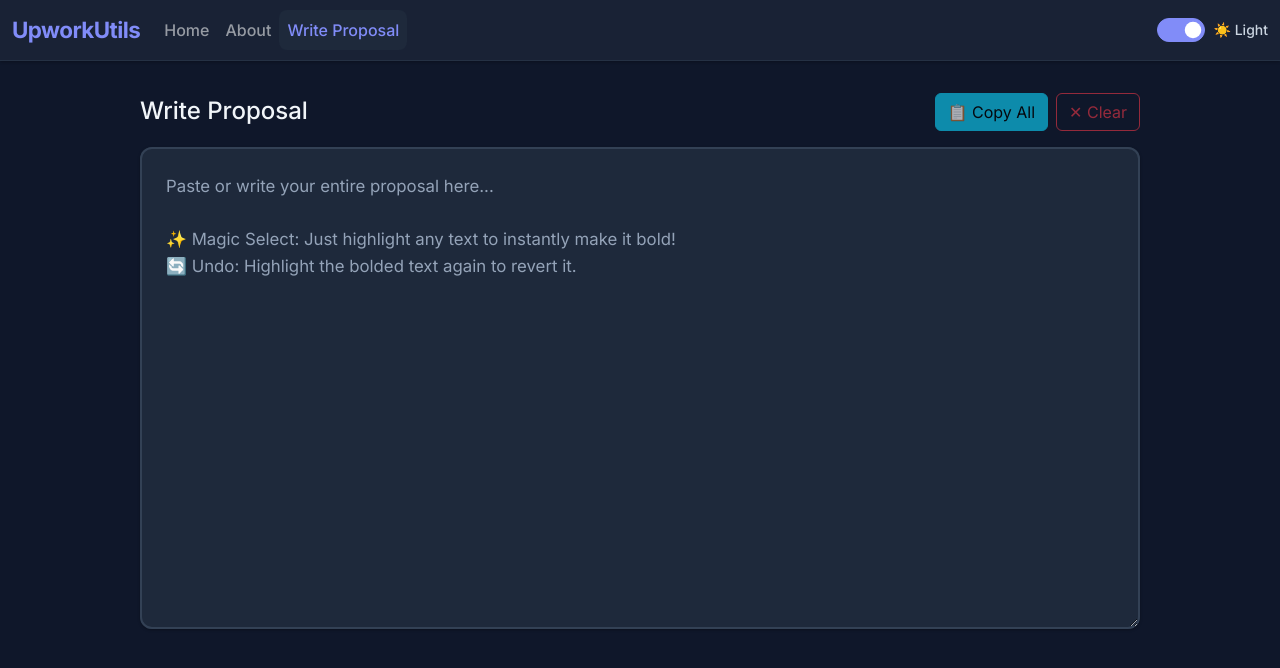
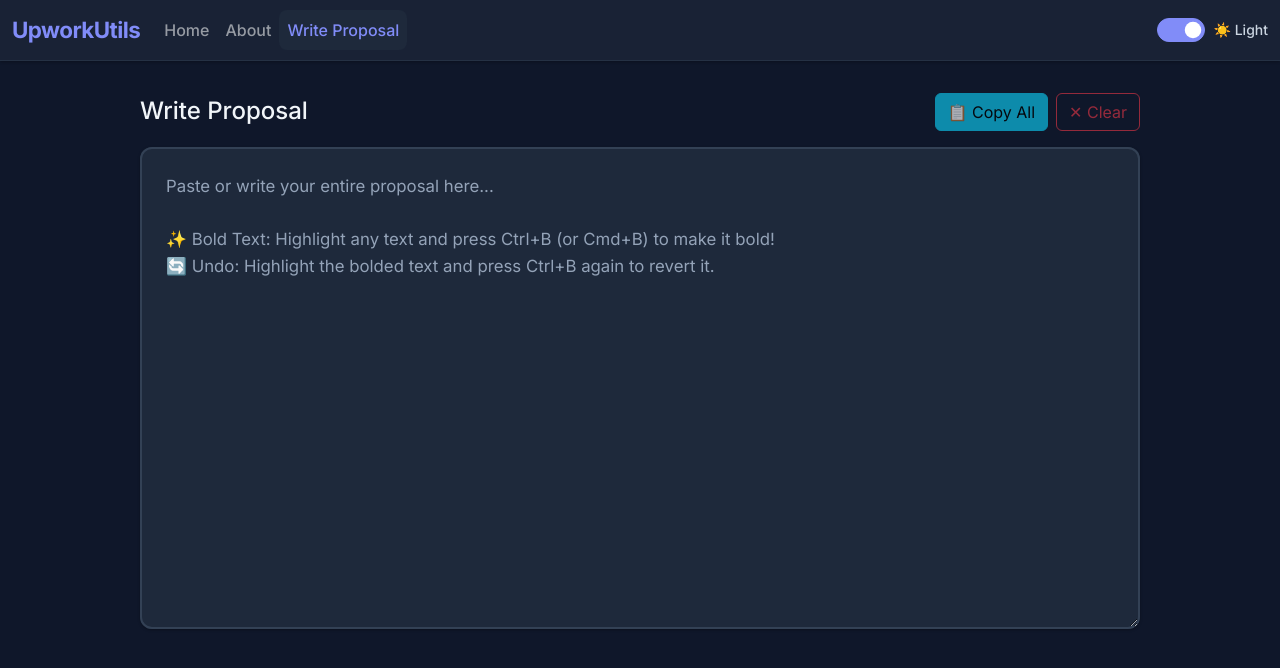
Before and after one commit to muhammadAzeem0x000/ReactApp_textUtils, a React (Create React App) app: page /write-proposal in a window 1280 px wide. Shown: the top 668 px of the page. Built offline with nearby package versions, Linux system fonts and the light colour scheme; the HTML template or start-up script is replaced by a standard one.

Commit message:
Write Proposal page improvements

```diff
--- a/src/components/WriteProposal.js
+++ b/src/components/WriteProposal.js
@@ -76,16 +76,15 @@
           ref={textareaRef}
           value={text}
           onChange={(e) => setText(e.target.value)}
-          onMouseUp={handleSelection}
-          onKeyUp={(e) => {
-            // Trigger selection on keyboard selection commands (Shift + Arrow keys)
-            if (e.shiftKey && ['ArrowLeft', 'ArrowRight', 'ArrowUp', 'ArrowDown'].includes(e.key)) {
+          onKeyDown={(e) => {
+            if ((e.ctrlKey || e.metaKey) && e.key.toLowerCase() === 'b') {
+              e.preventDefault();
               handleSelection();
             }
           }}
           className="form-control text-area proposal-textarea"
           rows={16}
-          placeholder="Paste or write your entire proposal here...&#10;&#10;✨ Magic Select: Just highlight any text to instantly make it bold!&#10;🔄 Undo: Highlight the bolded text again to revert it."
+          placeholder="Paste or write your entire proposal here...&#10;&#10;✨ Bold Text: Highlight any text and press Ctrl+B (or Cmd+B) to make it bold!&#10;🔄 Undo: Highlight the bolded text and press Ctrl+B again to revert it."
         />
       </div>
     </div>
```
